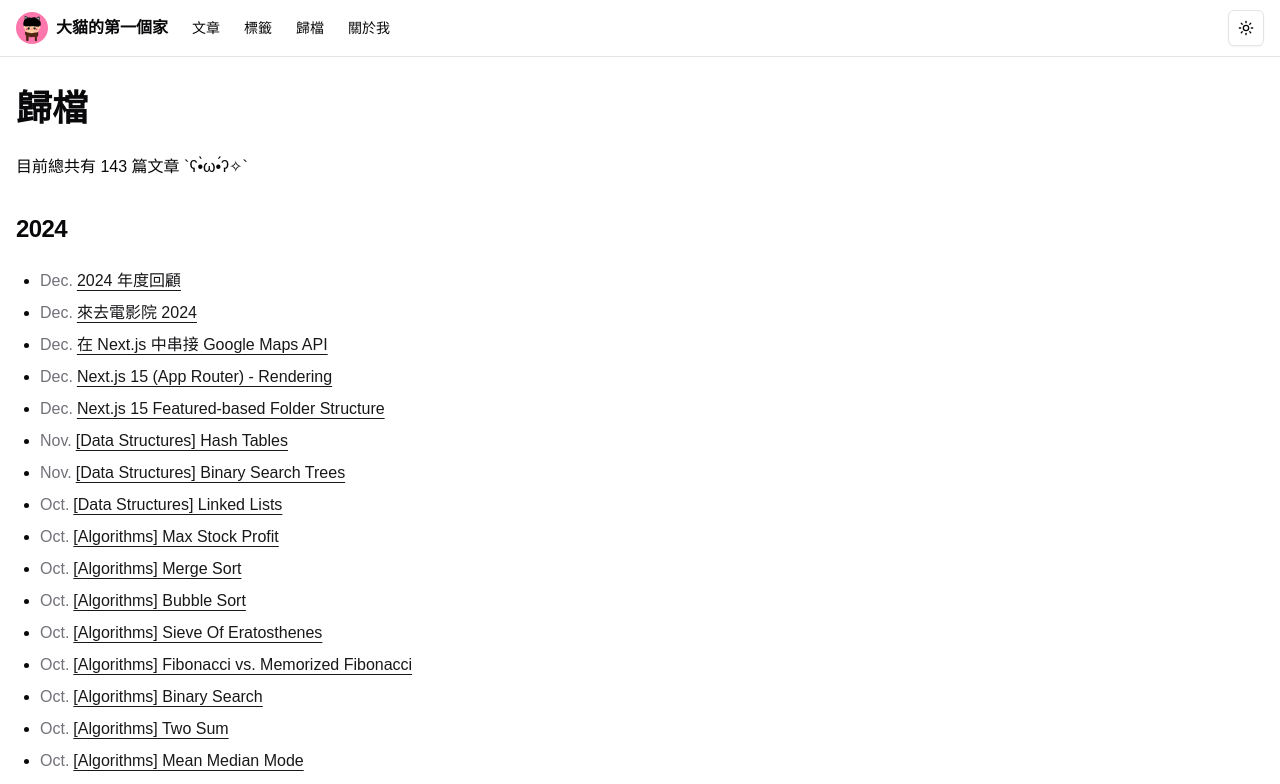
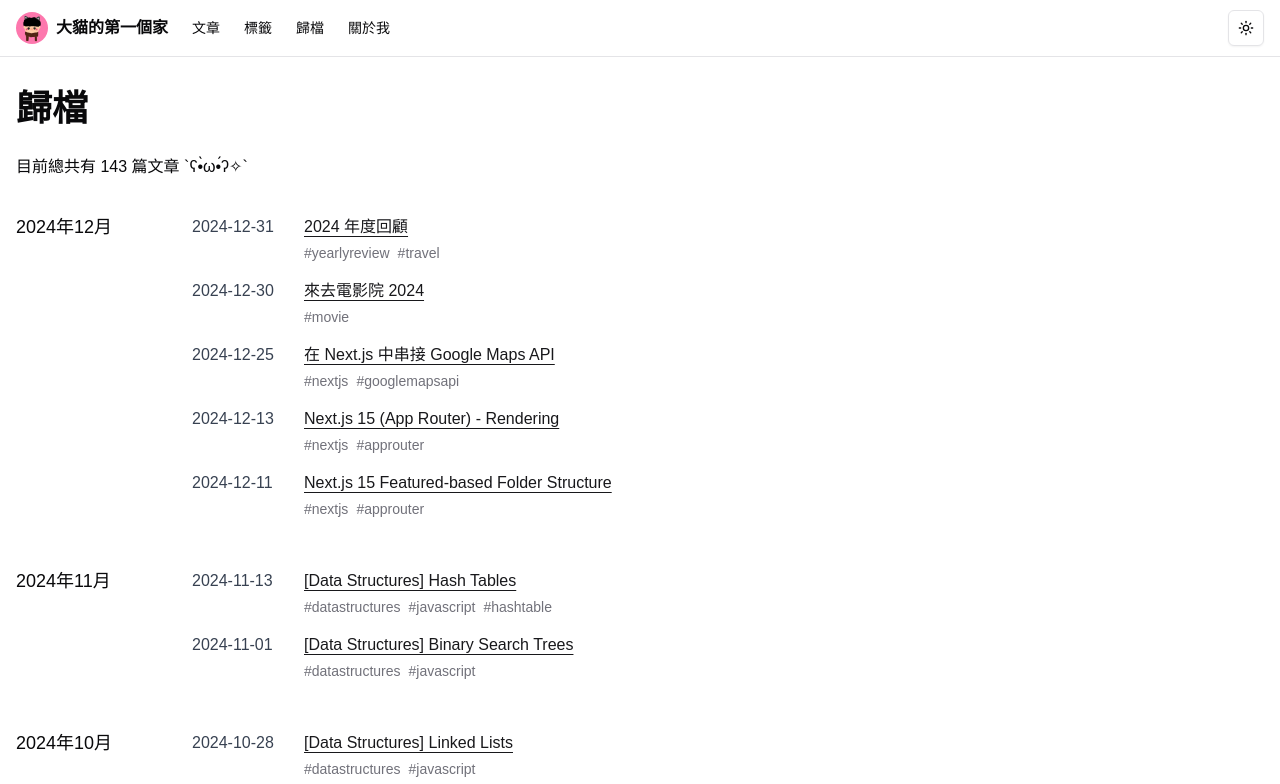
Before and after one commit to castle2668/next-blog, a Next.js app: page /archives in a window 1280 px wide. Shown: the top 784 px of the page. Built offline with nearby package versions, Linux system fonts and the light colour scheme.

Commit message:
Update archives page

```diff
--- a/src/app/archives/page.tsx
+++ b/src/app/archives/page.tsx
@@ -16,21 +16,39 @@ export const metadata: Metadata = {
   },
 }
 
-const ArchivesPage = async () => {
+interface GroupedPost {
+  yearMonth: string
+  displayMonth: string
+  posts: Post[]
+}
+
+export default async function ArchivesPage() {
   const posts = await getAllPosts()
 
-  // 按年份分類 最新年份在最前面
-  const yearPosts = posts.reduce(
-    (acc, post) => {
-      const year = new Date(post.date).getFullYear()
-      acc[year] = acc[year] || []
-      acc[year].push(post)
+  // 將文章依年月分組
+  const groupedPosts = posts.reduce((acc: GroupedPost[], post) => {
+    const date = new Date(post.date)
+    const year = date.getFullYear()
+    const month = date.getMonth() + 1
+    const yearMonth = `${year}-${month.toString().padStart(2, '0')}`
+    const displayMonth = `${year}年${month}月`
+
+    const existingGroup = acc.find(group => group.yearMonth === yearMonth)
+    if (existingGroup) {
+      existingGroup.posts.push(post)
+    } else {
+      acc.push({
+        yearMonth,
+        displayMonth,
+        posts: [post],
+      })
+    }
     return acc
-    },
-    {} as Record<string, Post[]>
-  )
-  const sortedYearPosts = Object.entries(yearPosts).sort(
-    (a, b) => Number(b[0]) - Number(a[0])
+  }, [])
+
+  // 依年月排序（新到舊）
+  const sortedGroups = groupedPosts.sort((a, b) =>
+    b.yearMonth.localeCompare(a.yearMonth)
   )
 
   return (
@@ -40,37 +58,59 @@ const ArchivesPage = async () => {
         <p className="leading-7 [&:not(:first-child)]:mt-6">
           目前總共有 {posts.length} 篇文章 `ʕ•̀ω•́ʔ✧`
         </p>
-        {/* 直接用 ul li 全部列表列出 但分出 2024 然後列出來 然後標題前面加上 Jul. 這樣 */}
-        <ul>
-          {sortedYearPosts.map(([year, posts]) => (
-            <li key={year}>
-              <h3 className="mt-8 scroll-m-20 text-2xl font-semibold tracking-tight">
-                {year}
-              </h3>
-              <ul className="my-6 ml-6 list-disc space-y-2 [&>li]:marker:text-foreground">
-                {posts.map(post => (
-                  <li key={post.slug}>
-                    <span className="mr-1 text-muted-foreground">
-                      {new Date(post.date).toLocaleDateString('en', {
-                        month: 'short',
-                      })}
-                      .
-                    </span>
+
+        <div className="mt-8 space-y-12">
+          {sortedGroups.map(group => (
+            <div
+              key={group.yearMonth}
+              className="flex flex-col sm:flex-row sm:gap-12"
+            >
+              {/* 左側年月 */}
+              <div className="w-32 flex-shrink-0">
+                <p className="text-lg font-medium">{group.displayMonth}</p>
+              </div>
+
+              {/* 右側文章列表 */}
+              <div className="mt-6 flex-1 space-y-4 sm:mt-0.5">
+                {group.posts
+                  .sort(
+                    (a, b) =>
+                      new Date(b.date).getTime() - new Date(a.date).getTime()
+                  )
+                  .map(post => (
+                    <div key={post.slug} className="flex flex-col gap-1">
+                      <div className="flex items-baseline gap-1 sm:gap-4">
+                        <time className="min-w-24 text-sm text-gray-700 lg:text-base">
+                          {new Date(post.date).toISOString().split('T')[0]}
+                        </time>
                         <Link
                           href={`/posts/${post.slug}`}
-                      className="font-medium text-primary underline underline-offset-4"
+                          className="text-base font-medium text-primary underline underline-offset-4 hover:text-primary/80"
                         >
                           {post.title}
                         </Link>
-                  </li>
+                      </div>
+                      <div className="hidden sm:block">
+                        {post.tags && (
+                          <div className="flex flex-wrap gap-2 sm:ml-28">
+                            {post.tags.map(tag => (
+                              <span
+                                key={tag}
+                                className="text-sm text-muted-foreground"
+                              >
+                                #{tag}
+                              </span>
                             ))}
-              </ul>
-            </li>
+                          </div>
+                        )}
+                      </div>
+                    </div>
                   ))}
-        </ul>
+              </div>
+            </div>
+          ))}
+        </div>
       </div>
     </div>
   )
 }
-
-export default ArchivesPage
```
Lines whose indentation alone changed are shown as unchanged.
